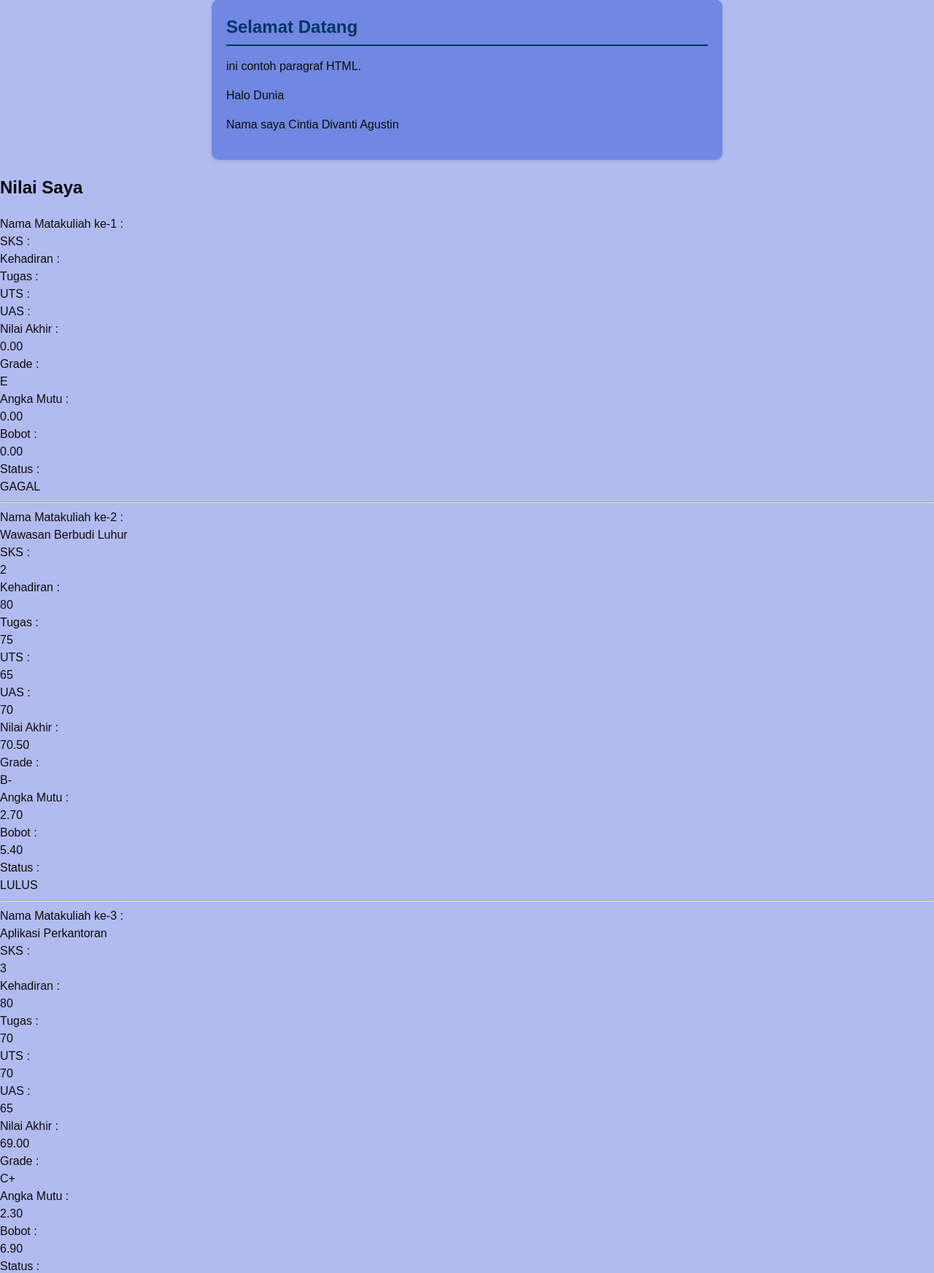
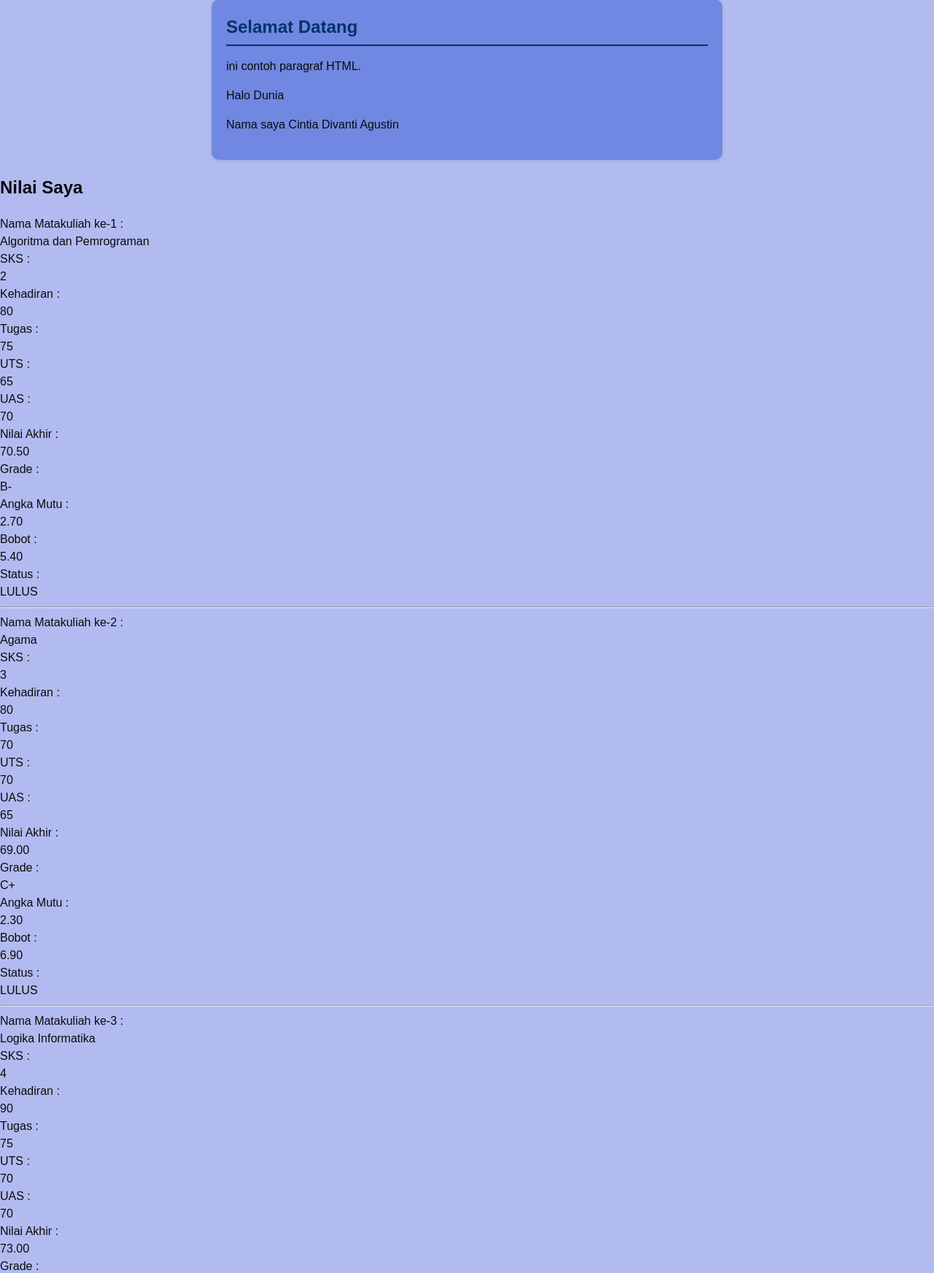
Before and after one commit to 2511500051-maker/2511500051-PWD-TI1B-2526O, a PHP site: page /pertemuan-06/index.php in a window 1280 px wide. Shown: the part 176-1920 px from the top of the page at 73% size. Run offline with PHP 8.4, Linux system fonts and the light colour scheme; data that the repository does not hold is empty.

Commit message:
tugas pertemuan-06 variabel php saction #about

```diff
--- a/pertemuan-06/index.php
+++ b/pertemuan-06/index.php
@@ -47,40 +47,40 @@
   ?>
 
   <?php
-    $namaMatkul2 = "Wawasan Berbudi Luhur";
-    $sksMatkul2 = 2;
+    $namaMatkul1 = "Algoritma dan Pemrograman";
+    $sksMatkul1 = 2;
+    $nilaiHadir1 = 80;
+    $nilaiTugas1 = 75;
+    $nilaiUTS1 = 65;
+    $nilaiUAS1 = 70;
+
+    $namaMatkul2 = "Agama";
+    $sksMatkul2 = 3;
     $nilaiHadir2 = 80;
-    $nilaiTugas2 = 75;
-    $nilaiUTS2 = 65;
-    $nilaiUAS2 = 70;
+    $nilaiTugas2 = 70;
+    $nilaiUTS2 = 70;
+    $nilaiUAS2 = 65;
 
-    $namaMatkul3 = "Aplikasi Perkantoran";
-    $sksMatkul3 = 3;
-    $nilaiHadir3 = 80;
-    $nilaiTugas3 = 70;
+    $namaMatkul3 = "Logika Informatika";
+    $sksMatkul3 = 4;
+    $nilaiHadir3 = 90;
+    $nilaiTugas3 = 75;
     $nilaiUTS3 = 70;
-    $nilaiUAS3 = 65;
+    $nilaiUAS3 = 70;
 
     $namaMatkul4 = "Kalkulus";
-    $sksMatkul4 = 4;
-    $nilaiHadir4 = 90;
-    $nilaiTugas4 = 75;
-    $nilaiUTS4 = 70;
-    $nilaiUAS4 = 70;
+    $sksMatkul4 = 3;
+    $nilaiHadir4 = 75;
+    $nilaiTugas4 = 73;
+    $nilaiUTS4 = 65;
+    $nilaiUAS4 = 65;
 
     $namaMatkul5 = "Pemrograman Web Dasar";
-    $sksMatkul5 = 3;
-    $nilaiHadir5 = 75;
-    $nilaiTugas5 = 73;
-    $nilaiUTS5 = 65;
-    $nilaiUAS5 = 65;
-
-    $namaMatkul6 = "Logika Informatika";
-    $sksMatkul6 = 4;
-    $nilaiHadir6 = 85;
-    $nilaiTugas6 = 70;
-    $nilaiUTS6 = 70;
-    $nilaiUAS6 = 70;
+    $sksMatkul5 = 4;
+    $nilaiHadir5 = 85;
+    $nilaiTugas5 = 70;
+    $nilaiUTS5 = 70;
+    $nilaiUAS5 = 70;
 
     function hitungNilai($nama, $sks, $hadir, $tugas, $uts, $uas) {
         $nilaiAkhir = 0.0;
```
